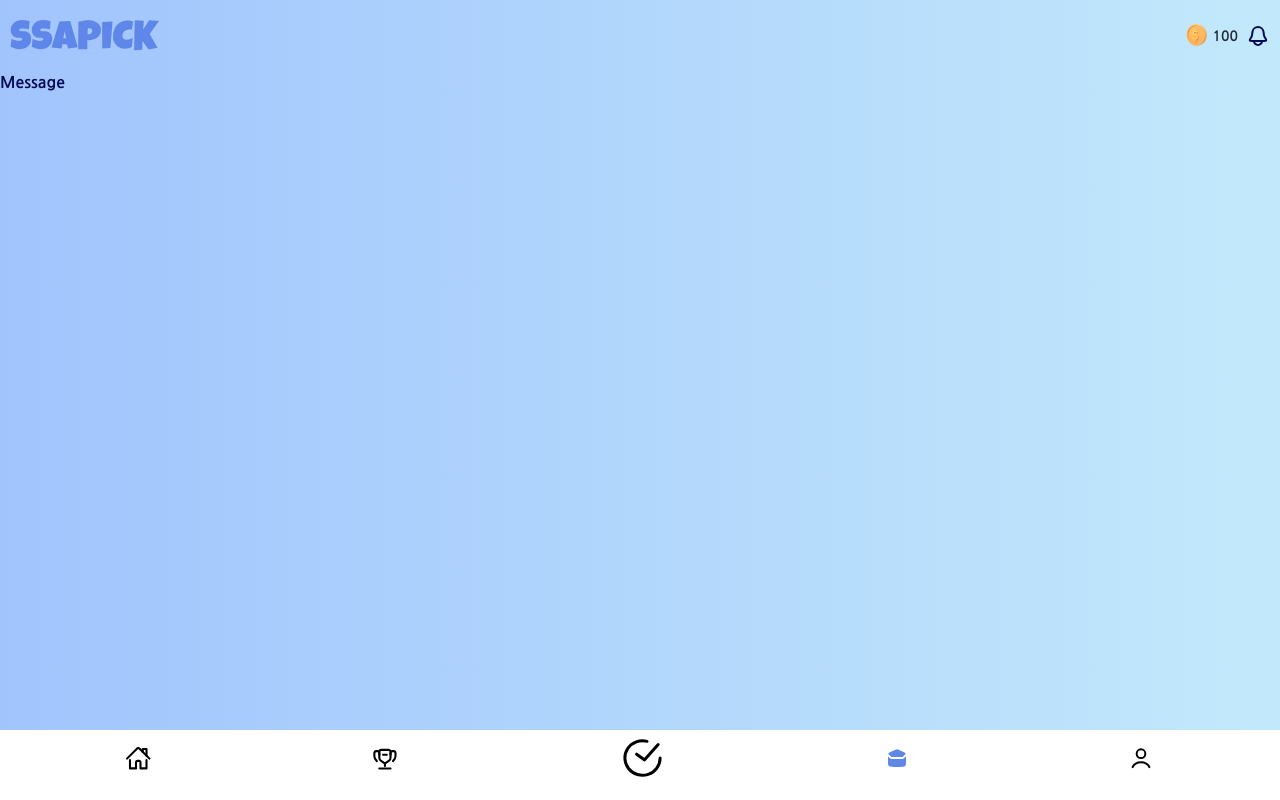
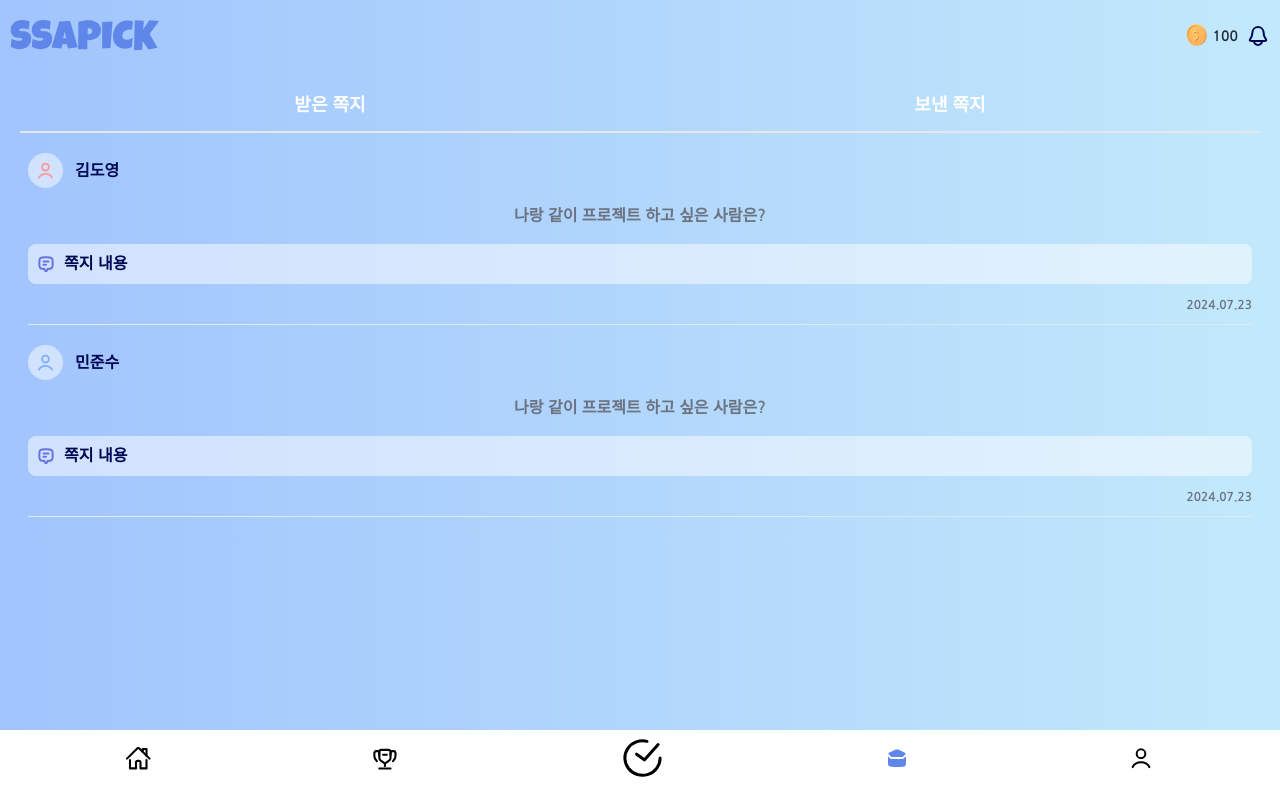
Before and after one commit to rlaehdud1002/SSAPICK, a React (Create React App) app in the folder client/: page /message in a window 1280 px wide. Built offline with nearby package versions, Linux system fonts and the light colour scheme.

Commit message:
[FEAT] message component

```diff
--- /dev/null
+++ b/client/src/components/MessagePage/MessageContent.tsx
@@ -0,0 +1,37 @@
+import MessageQuestionIcon from 'icons/MessageQuestionIcon';
+import UserPickIcon from 'icons/UserPickIcon';
+
+interface MessageContentProps {
+  name: string;
+  question: string;
+  message: string;
+  date: string;
+  gen: string;
+}
+
+const MessageContent = ({
+  name,
+  question,
+  message,
+  date,
+  gen,
+}: MessageContentProps) => {
+  return (
+    <div className="mx-2 my-5 border-b-[1px]">
+      <div className="flex flex-row items-center">
+        <UserPickIcon gen={gen} />
+        <h1 className="ms-3">{name}</h1>
+      </div>
+      <div className="text-center text-gray-500 my-4">{question}</div>
+      <div className="flex flex-row items-center bg-white/50 rounded-lg p-2">
+        <MessageQuestionIcon className="me-2" />
+        {message}
+      </div>
+      <div className="text-right my-2">
+        <span className="text-gray-500 text-xs">{date}</span>
+      </div>
+    </div>
+  );
+};
+
+export default MessageContent;
--- /dev/null
+++ b/client/src/components/MessagePage/MessageRoute.tsx
@@ -0,0 +1,17 @@
+import Received from 'components/MessagePage/Received';
+import Send from 'components/MessagePage/Send';
+import Message from 'pages/Message';
+import { Route, Routes } from 'react-router-dom';
+
+const MessageRoute = () => {
+  return (
+    <Routes>
+      <Route path="/message" element={<Message />}>
+        <Route path="received" element={<Received />} />
+        <Route path="send" element={<Send />} />
+      </Route>
+    </Routes>
+  );
+};
+
+export default MessageRoute;
--- /dev/null
+++ b/client/src/components/MessagePage/Received.tsx
@@ -0,0 +1,5 @@
+const Received = () => {
+  return <div>Received</div>
+}
+
+export default Received;
--- /dev/null
+++ b/client/src/components/MessagePage/Send.tsx
@@ -0,0 +1,5 @@
+const Send = () => {
+  return <div>Send</div>
+}
+
+export default Send;
--- a/client/src/components/PickPage/Choice.tsx
+++ b/client/src/components/PickPage/Choice.tsx
@@ -1,4 +1,4 @@
-import UserPickImage from 'icons/UserPickImage';
+import UserPickIcon from 'icons/UserPickIcon';
 
 interface ChoiceProps {
   username: string;
@@ -8,7 +8,7 @@ interface ChoiceProps {
 const Choice = ({ username }: ChoiceProps) => {
   return (
     <div className="bg-white/50 w-32 h-32 rounded-3xl flex flex-col items-center justify-center first-line m-2">
-      <UserPickImage width={70} height={70} />
+      <UserPickIcon gen="female"/>
       <p className="pt-2 text-sm">{username}</p>
     </div>
   );
--- a/client/src/icons/MessageIcon.tsx
+++ b/client/src/icons/MessageIcon.tsx
@@ -22,9 +22,9 @@ const MessageIcon = ({ isHighlighted }: MessageIconProps) => {
         </svg>
       ) : (
         <svg
-          width="26"
-          height="26"
-          viewBox="0 0 26 26"
+          width="24"
+          height="24"
+          viewBox="0 0 24 24"
           fill="none"
           xmlns="http://www.w3.org/2000/svg"
         >
--- /dev/null
+++ b/client/src/icons/MessageQuestionIcon.tsx
@@ -0,0 +1,40 @@
+interface MessageQuestionIconProps {
+  className?: string;
+}
+
+const MessageQuestionIcon = ({ className }: MessageQuestionIconProps) => {
+  return (
+    <svg
+      width="20"
+      height="20"
+      viewBox="0 0 20 20"
+      fill="none"
+      xmlns="http://www.w3.org/2000/svg"
+      className={className}
+    >
+      <path
+        d="M16.1049 4.81493C16.6666 5.65567 16.6666 6.82606 16.6666 9.16683C16.6666 11.5076 16.6666 12.678 16.1049 13.5187C15.8617 13.8827 15.5492 14.1952 15.1852 14.4384C14.4508 14.9291 13.4647 14.9912 11.6666 14.999V15.0002L10.7453 16.8428C10.4382 17.457 9.56173 17.457 9.25462 16.8428L8.33331 15.0002V14.999C6.53523 14.9912 5.54921 14.9291 4.81475 14.4384C4.45078 14.1952 4.13828 13.8827 3.89508 13.5187C3.33331 12.678 3.33331 11.5076 3.33331 9.16683C3.33331 6.82606 3.33331 5.65567 3.89508 4.81493C4.13828 4.45096 4.45078 4.13846 4.81475 3.89526C5.65549 3.3335 6.82588 3.3335 9.16665 3.3335H10.8333C13.1741 3.3335 14.3445 3.3335 15.1852 3.89526C15.5492 4.13846 15.8617 4.45096 16.1049 4.81493Z"
+        stroke="#6873DD"
+        stroke-width="2"
+        stroke-linecap="round"
+        stroke-linejoin="round"
+      />
+      <path
+        d="M7.5 7.5L12.5 7.5"
+        stroke="#6873DD"
+        stroke-width="2"
+        stroke-linecap="round"
+        stroke-linejoin="round"
+      />
+      <path
+        d="M7.5 10.8335H10"
+        stroke="#6873DD"
+        stroke-width="2"
+        stroke-linecap="round"
+        stroke-linejoin="round"
+      />
+    </svg>
+  );
+};
+
+export default MessageQuestionIcon;
--- /dev/null
+++ b/client/src/icons/UserPickIcon.tsx
@@ -0,0 +1,33 @@
+interface UserPickIconProps {
+  gen: string;
+}
+
+const UserPickIcon = ({ gen }: UserPickIconProps) => {
+  return (
+    <svg
+      width="35"
+      height="35"
+      viewBox="0 0 35 35"
+      fill="none"
+      xmlns="http://www.w3.org/2000/svg"
+    >
+      <circle cx="17.5" cy="17.5" r="17.5" fill="white" fill-opacity="0.5" />
+      <path
+        d="M24.036 24.6448C23.6505 23.5657 22.801 22.6121 21.6192 21.932C20.4375 21.2519 18.9895 20.8833 17.4999 20.8833C16.0104 20.8833 14.5624 21.2519 13.3807 21.932C12.1989 22.6121 11.3494 23.5657 10.9638 24.6448"
+        stroke={gen === 'male' ? '#7EAFFF' : '#FF9798'}
+        stroke-width="1.76522"
+        stroke-linecap="round"
+      />
+      <circle
+        cx="17.5"
+        cy="14.1167"
+        r="3.38333"
+        stroke={gen === 'male' ? '#7EAFFF' : '#FF9798'}
+        stroke-width="1.76522"
+        stroke-linecap="round"
+      />
+    </svg>
+  );
+};
+
+export default UserPickIcon;
--- a/client/src/icons/UserPickImage.tsx
+++ /dev/null
@@ -1,18 +0,0 @@
-interface UserPickImageProps {
-  width: number;
-  height: number;
-}
-
-const UserPickImage = ({ width, height }: UserPickImageProps) => {
-  return (
-    <img
-      className="cursor-pointer"
-      width={width}
-      height={height}
-      src="icons/profile.png"
-      alt="profileImage"
-    />
-  );
-};
-
-export default UserPickImage;
--- a/client/src/pages/Message.tsx
+++ b/client/src/pages/Message.tsx
@@ -1,7 +1,42 @@
+import MessageContent from 'components/MessagePage/MessageContent';
+import Received from 'components/MessagePage/Received';
+import Send from 'components/MessagePage/Send';
+import { Link, Outlet, Route, Routes } from 'react-router-dom';
+
 const Message = () => {
   return (
-    <div>
-      <h1>Message</h1>
+    <div className="m-5">
+      <div className="flex flex-row justify-center">
+        <Link
+          to="/message/received"
+          className="border-b-2 w-1/2 text-center text-white pb-3 text-lg"
+        >
+          받은 쪽지
+        </Link>
+        <Link
+          to="/message/send"
+          className="border-b-2 w-1/2 text-center text-white pb-3 text-lg"
+        >
+          보낸 쪽지
+        </Link>
+      </div>
+      {/* <div className="mt-5">
+        <Outlet />
+      </div> */}
+      <MessageContent
+        name="김도영"
+        question="나랑 같이 프로젝트 하고 싶은 사람은?"
+        message="쪽지 내용"
+        date="2024.07.23"
+        gen="female"
+      />
+      <MessageContent
+        name="민준수"
+        question="나랑 같이 프로젝트 하고 싶은 사람은?"
+        message="쪽지 내용"
+        date="2024.07.23"
+        gen="male"
+      />
     </div>
   );
 };
```
Also changed, not shown: client/public/icons/Profile.png (deleted).
